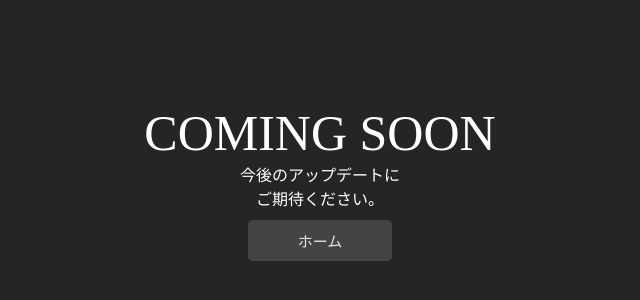
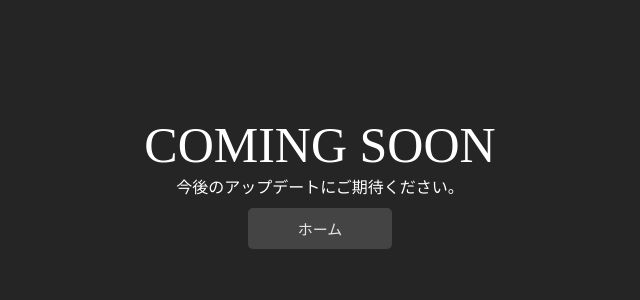
Before and after one commit to cusmaria/cusmaria.github.io, a plain HTML site: page page1.html in a window 1280 px wide. Shown: the part 218-518 px from the top of the page, without its empty margins (320-960 px from the left). Drawn offline with Linux system fonts and the light colour scheme.

Commit message:
Add files via upload

```diff
--- a/page1.html
+++ b/page1.html
@@ -13,7 +13,7 @@
         <div class="con">
             COMING SOON
         </div>
-        <div class="mess">今後のアップデートに<br>ご期待ください。
+        <div class="mess">今後のアップデートにご期待ください。
         </div>
 
         <div class="home-button">
```
